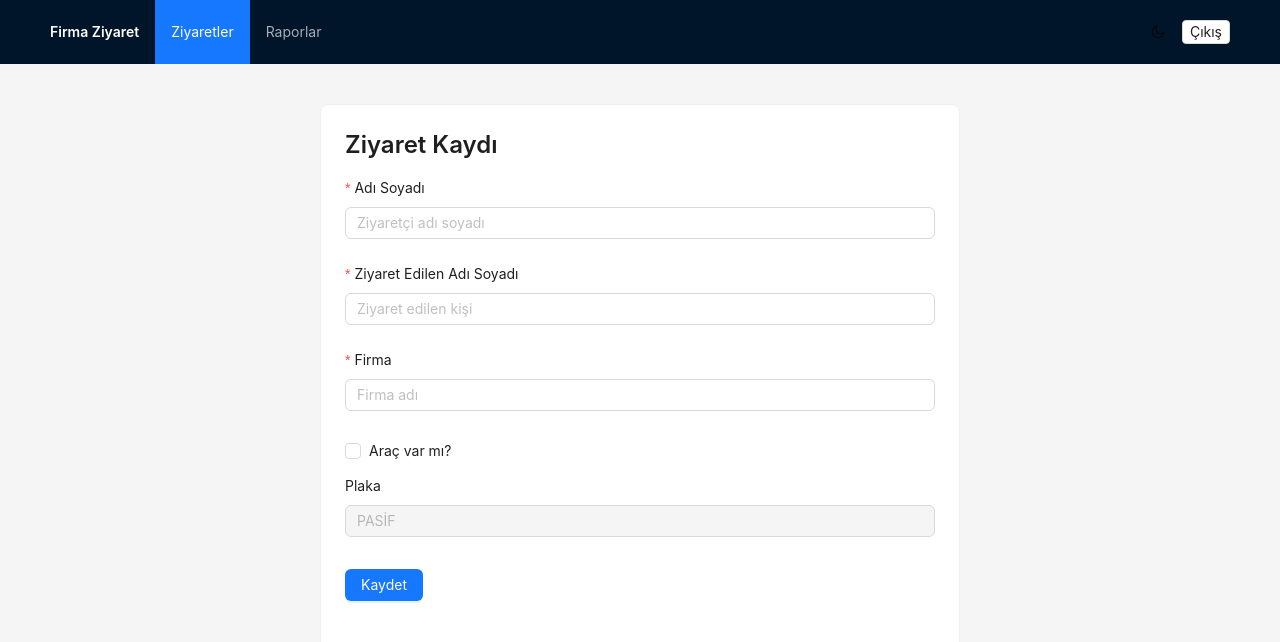
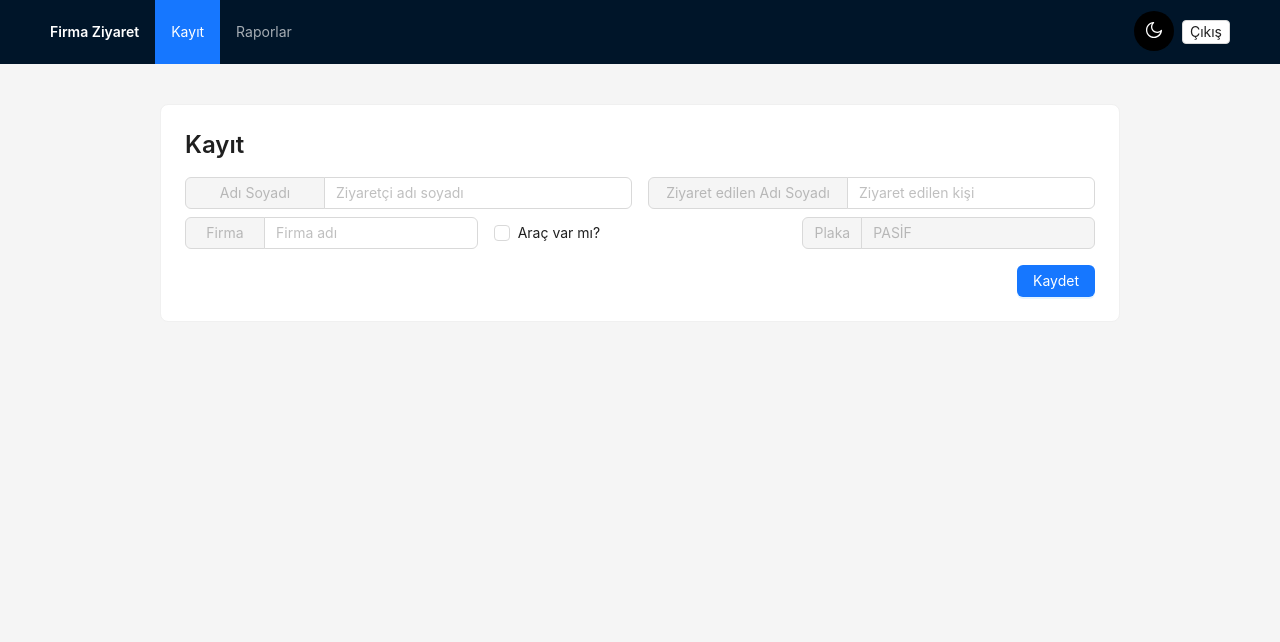
Before and after one commit to doganmus/firma-ziyaretci-kayit, a React (Vite) app in the folder frontend/: page /new in a window 1280 px wide. Shown: the top 642 px of the page. Built offline with nearby package versions, Linux system fonts and the light colour scheme; no server answers; sample sign-in values are in the browser's storage.

Commit message:
feat(ui): larger sun/moon toggle on Login and header; rename menu to Kayıt; rework VisitForm layout; enhance Admin table (search/sort/pagination)

```diff
--- a/frontend/src/App.tsx
+++ b/frontend/src/App.tsx
@@ -33,7 +33,7 @@ function Shell({ children, themeName, setThemeName }: { children: JSX.Element; t
   const location = useLocation()
   const items = useMemo(() => {
     const base = [
-      { key: '/', label: <Link to="/">Ziyaretler</Link> },
+      { key: '/', label: <Link to="/">Kayıt</Link> },
       ...(role === 'ADMIN' || role === 'OPERATOR' ? [{ key: '/new', label: <Link to="/new">Ziyaret Ekle</Link> }] : []),
       { key: '/reports', label: <Link to="/reports">Raporlar</Link> },
       ...(role === 'ADMIN' ? [{ key: '/admin', label: <Link to="/admin">Admin</Link> }] : []),
@@ -62,7 +62,18 @@ function Shell({ children, themeName, setThemeName }: { children: JSX.Element; t
         <Menu theme="dark" mode="horizontal" selectedKeys={selectedKeys} items={items} style={{ flex: 1 }} />
         <Space>
           <Tooltip title={themeName === 'dark' ? 'Açık moda geç' : 'Koyu moda geç'}>
-            <Button type="text" shape="circle" aria-label="Tema" onClick={toggleTheme} icon={themeName === 'dark' ? <SunOutlined /> : <MoonOutlined />} />
+            <Button
+              shape="circle"
+              size="large"
+              aria-label="Tema"
+              onClick={toggleTheme}
+              style={{
+                backgroundColor: themeName === 'dark' ? '#fff' : '#000',
+                color: themeName === 'dark' ? '#000' : '#fff',
+                border: 'none'
+              }}
+              icon={themeName === 'dark' ? <SunOutlined style={{ fontSize: 18 }} /> : <MoonOutlined style={{ fontSize: 18 }} />}
+            />
           </Tooltip>
           <Button size="small" onClick={logout}>Çıkış</Button>
         </Space>
@@ -99,7 +110,7 @@ export default function App() {
           </Shell>
         ) : (
           <Routes>
-            <Route path="/login" element={<Login themeName={themeName} onToggleTheme={toggleTheme} />} />
+            <Route path="/login" element={<Login themeName={themeName as 'light' | 'dark'} onToggleTheme={toggleTheme} />} />
             <Route path="*" element={<Navigate to="/login" replace />} />
           </Routes>
         )}
--- a/frontend/src/pages/Admin.tsx
+++ b/frontend/src/pages/Admin.tsx
@@ -1,29 +1,43 @@
 import { useEffect, useMemo, useState } from 'react'
 import { api } from '../api/client'
-import { Card, Typography, Form, Input, Select, Button, Table, Space, Popconfirm, message } from 'antd'
+import { Card, Typography, Form, Input, Select, Button, Table, Space, Popconfirm, message, Row, Col } from 'antd'
 
 type User = { id: string; email: string; full_name: string; role: string }
 const EMAIL_RE = /^[^\s@]+@[^\s@]+\.[^\s@]+$/
 
 export default function Admin() {
   const [users, setUsers] = useState<User[]>([])
+  const [filtered, setFiltered] = useState<User[]>([])
   const [loading, setLoading] = useState(false)
   const [creating, setCreating] = useState(false)
   const [rowPasswords, setRowPasswords] = useState<Record<string, string>>({})
+  const [searchEmail, setSearchEmail] = useState('')
+  const [searchName, setSearchName] = useState('')
 
   const [form] = Form.useForm()
+
+  const applyFilters = (list: User[], email: string, name: string) => {
+    const e = email.trim().toLowerCase()
+    const n = name.trim().toLowerCase()
+    return list.filter(u => (
+      (!e || u.email.toLowerCase().includes(e)) &&
+      (!n || (u.full_name || '').toLowerCase().includes(n))
+    ))
+  }
 
   const load = async () => {
     setLoading(true)
     try {
       const res = await api.get<User[]>('/admin/users')
       setUsers(res.data)
+      setFiltered(applyFilters(res.data, searchEmail, searchName))
     } finally {
       setLoading(false)
     }
   }
 
   useEffect(() => { load() }, [])
+  useEffect(() => { setFiltered(applyFilters(users, searchEmail, searchName)) }, [users, searchEmail, searchName])
 
   const createUser = async (values: { email: string; full_name: string; password: string; role: string }) => {
     if (!EMAIL_RE.test(values.email)) { message.error('Geçersiz e-posta'); return }
@@ -60,10 +74,10 @@ export default function Admin() {
   }
 
   const columns = useMemo(() => [
-    { title: 'E-posta', dataIndex: 'email', key: 'email' },
-    { title: 'Ad Soyad', dataIndex: 'full_name', key: 'full_name' },
+    { title: 'E-posta', dataIndex: 'email', key: 'email', sorter: (a: User, b: User) => a.email.localeCompare(b.email) },
+    { title: 'Ad Soyad', dataIndex: 'full_name', key: 'full_name', sorter: (a: User, b: User) => (a.full_name || '').localeCompare(b.full_name || '') },
     {
-      title: 'Rol', dataIndex: 'role', key: 'role', render: (v: string, r: User) => (
+      title: 'Rol', dataIndex: 'role', key: 'role', sorter: (a: User, b: User) => a.role.localeCompare(b.role), render: (v: string, r: User) => (
         <Select
           value={v}
           onChange={(val) => updateUser(r.id, { role: val })}
@@ -125,12 +139,20 @@ export default function Admin() {
         </Card>
 
         <Card title="Kullanıcılar">
+          <Row gutter={8} style={{ marginBottom: 8 }}>
+            <Col xs={24} md={8}>
+              <Input allowClear placeholder="E-posta ara" value={searchEmail} onChange={(e) => setSearchEmail(e.target.value)} />
+            </Col>
+            <Col xs={24} md={8}>
+              <Input allowClear placeholder="Ad Soyad ara" value={searchName} onChange={(e) => setSearchName(e.target.value)} />
+            </Col>
+          </Row>
           <Table
             rowKey="id"
-            dataSource={users}
+            dataSource={filtered}
             columns={columns as any}
             loading={loading}
-            pagination={{ pageSize: 10 }}
+            pagination={{ pageSize: 10, showSizeChanger: true, pageSizeOptions: [10, 20, 50] }}
           />
         </Card>
       </Space>
--- a/frontend/src/pages/Login.tsx
+++ b/frontend/src/pages/Login.tsx
@@ -23,19 +23,25 @@ export default function Login({ themeName = 'light', onToggleTheme }: { themeNam
   }
 
   return (
-    <div style={{ maxWidth: 400, margin: '80px auto' }}>
-      <Card
-        title={
-          <div style={{ display: 'flex', alignItems: 'center', justifyContent: 'space-between' }}>
-            <Typography.Title level={4} style={{ margin: 0 }}>Giriş Yap</Typography.Title>
-            <Space>
-              <Tooltip title={themeName === 'dark' ? 'Açık moda geç' : 'Koyu moda geç'}>
-                <Button type="text" shape="circle" aria-label="Tema" onClick={onToggleTheme} icon={themeName === 'dark' ? <SunOutlined /> : <MoonOutlined />} />
-              </Tooltip>
-            </Space>
-          </div>
-        }
-      >
+    <div style={{ maxWidth: 440, margin: '80px auto', position: 'relative' }}>
+      <div style={{ position: 'fixed', top: 16, right: 16, zIndex: 10 }}>
+        <Tooltip title={themeName === 'dark' ? 'Açık moda geç' : 'Koyu moda geç'}>
+          <Button
+            shape="circle"
+            size="large"
+            aria-label="Tema"
+            onClick={onToggleTheme}
+            style={{
+              backgroundColor: themeName === 'dark' ? '#fff' : '#000',
+              color: themeName === 'dark' ? '#000' : '#fff',
+              border: 'none'
+            }}
+            icon={themeName === 'dark' ? <SunOutlined style={{ fontSize: 20 }} /> : <MoonOutlined style={{ fontSize: 20 }} />}
+          />
+        </Tooltip>
+      </div>
+      <Card>
+        <Typography.Title level={3} style={{ textAlign: 'center', marginBottom: 24 }}>Giriş Yap</Typography.Title>
         {error && <Alert type="error" message={error} style={{ marginBottom: 16 }} />}
         <Form layout="vertical" onFinish={onFinish} autoComplete="off" initialValues={{ email: '', password: '' }}>
           <Form.Item label="E-posta" name="email" rules={[{ required: true, message: 'E-posta gerekli' }, { type: 'email', message: 'Geçerli bir e-posta girin' }]}>
--- a/frontend/src/pages/VisitForm.tsx
+++ b/frontend/src/pages/VisitForm.tsx
@@ -1,6 +1,6 @@
 import { useState } from 'react'
 import { api } from '../api/client'
-import { Form, Input, Checkbox, Button, Card, Typography, Alert, Space } from 'antd'
+import { Form, Input, Checkbox, Button, Card, Typography, Alert, Space, Row, Col } from 'antd'
 
 const TR_PLATE_REGEX = /^(0[1-9]|[1-7][0-9]|80|81)[A-Z]{1,3}[0-9]{2,4}$/
 
@@ -15,6 +15,8 @@ type FormValues = {
 export default function VisitForm() {
   const [loading, setLoading] = useState(false)
   const [message, setMessage] = useState<{ type: 'success' | 'error'; text: string } | null>(null)
+
+  const [form] = Form.useForm<FormValues>()
 
   const onFinish = async (values: FormValues) => {
     setMessage(null)
@@ -31,6 +33,7 @@ export default function VisitForm() {
         vehicle_plate: values.has_vehicle ? normalizedPlate : undefined,
       })
       setMessage({ type: 'success', text: 'Kayıt oluşturuldu' })
+      form.resetFields()
     } catch {
       setMessage({ type: 'error', text: 'Hata oluştu' })
     } finally {
@@ -39,61 +42,79 @@ export default function VisitForm() {
   }
 
   return (
-    <div style={{ maxWidth: 640, margin: '24px auto' }}>
+    <div style={{ maxWidth: 960, margin: '24px auto' }}>
       <Card>
-        <Typography.Title level={3} style={{ marginBottom: 16 }}>Ziyaret Kaydı</Typography.Title>
+        <Typography.Title level={3} style={{ marginBottom: 16 }}>Kayıt</Typography.Title>
         {message && <Alert type={message.type} message={message.text} style={{ marginBottom: 16 }} />}
         <Form<FormValues>
+          form={form}
           layout="vertical"
           onFinish={onFinish}
           initialValues={{ has_vehicle: false }}
         >
-          <Form.Item label="Adı Soyadı" name="visitor_full_name" rules={[{ required: true, message: 'Adı Soyadı gerekli' }]}>
+          <Row gutter={[16, 8]} align="middle">
+            <Col xs={24} md={12}>
+              <Space.Compact block>
+                <Button disabled style={{ width: 140, textAlign: 'left' }}>Adı Soyadı</Button>
+                <Form.Item name="visitor_full_name" rules={[{ required: true, message: 'Adı Soyadı gerekli' }]} style={{ flex: 1, marginBottom: 0 }}>
                   <Input placeholder="Ziyaretçi adı soyadı" />
                 </Form.Item>
-          <Form.Item label="Ziyaret Edilen Adı Soyadı" name="visited_person_full_name" rules={[{ required: true, message: 'Ziyaret edilen kişi gerekli' }]}>
+              </Space.Compact>
+            </Col>
+            <Col xs={24} md={12}>
+              <Space.Compact block>
+                <Button disabled style={{ width: 200, textAlign: 'left' }}>Ziyaret edilen Adı Soyadı</Button>
+                <Form.Item name="visited_person_full_name" rules={[{ required: true, message: 'Ziyaret edilen kişi gerekli' }]} style={{ flex: 1, marginBottom: 0 }}>
                   <Input placeholder="Ziyaret edilen kişi" />
                 </Form.Item>
-          <Form.Item label="Firma" name="company_name" rules={[{ required: true, message: 'Firma gerekli' }]}>
+              </Space.Compact>
+            </Col>
+          </Row>
+
+          <Row gutter={[16, 8]} align="middle" style={{ marginTop: 8 }}>
+            <Col xs={24} md={8}>
+              <Space.Compact block>
+                <Button disabled style={{ width: 80, textAlign: 'left' }}>Firma</Button>
+                <Form.Item name="company_name" rules={[{ required: true, message: 'Firma gerekli' }]} style={{ flex: 1, marginBottom: 0 }}>
                   <Input placeholder="Firma adı" />
                 </Form.Item>
-
-          <Space direction="vertical" size={8} style={{ width: '100%', marginBottom: 8 }}>
+              </Space.Compact>
+            </Col>
+            <Col xs={24} md={8}>
+              <Space align="center">
                 <Form.Item name="has_vehicle" valuePropName="checked" style={{ marginBottom: 0 }}>
                   <Checkbox>Araç var mı?</Checkbox>
                 </Form.Item>
-
-            <Form.Item noStyle shouldUpdate={(prev, curr) => prev.has_vehicle !== curr.has_vehicle}>
-              {({ getFieldValue }) => {
-                const hasVehicle = getFieldValue('has_vehicle') as boolean
-                return (
+              </Space>
+            </Col>
+            <Col xs={24} md={8}>
+              <Space.Compact block>
+                <Button disabled style={{ width: 60, textAlign: 'left' }}>Plaka</Button>
                 <Form.Item
-                    label="Plaka"
                   name="vehicle_plate"
-                    validateFirst
-                    rules={[
-                      {
+                  style={{ flex: 1, marginBottom: 0 }}
+                  shouldUpdate={false}
+                  rules={[{
                     validator: (_, value) => {
+                      const hasVehicle = form.getFieldValue('has_vehicle') as boolean
                       const v = (value ?? '').toString().replace(/\s+/g, '').toUpperCase()
                       if (!hasVehicle) return Promise.resolve()
                       if (!v) return Promise.reject(new Error('Plaka gerekli'))
                       return TR_PLATE_REGEX.test(v)
                         ? Promise.resolve()
                         : Promise.reject(new Error('Plaka formatı geçersiz (örn. 34ABC1234)'))
-                        },
-                      },
-                    ]}
+                    }
+                  }]}
                 >
-                    <Input placeholder={hasVehicle ? 'Örn: 34ABC1234' : 'PASİF'} disabled={!hasVehicle} onChange={(e) => { e.target.value = e.target.value.toUpperCase() }} />
+                  <Input placeholder={form.getFieldValue('has_vehicle') ? 'Örn: 34ABC1234' : 'PASİF'} disabled={!form.getFieldValue('has_vehicle')} onChange={(e) => { e.target.value = e.target.value.toUpperCase() }} />
                 </Form.Item>
-                )
-              }}
-            </Form.Item>
-          </Space>
+              </Space.Compact>
+            </Col>
+          </Row>
 
-          <Form.Item>
+          <div style={{ display: 'flex', justifyContent: 'flex-end', marginTop: 16 }}>
             <Button type="primary" htmlType="submit" loading={loading}>Kaydet</Button>
-          </Form.Item>
+          </div>
         </Form>
       </Card>
     </div>
```
Lines whose indentation alone changed are shown as unchanged.
